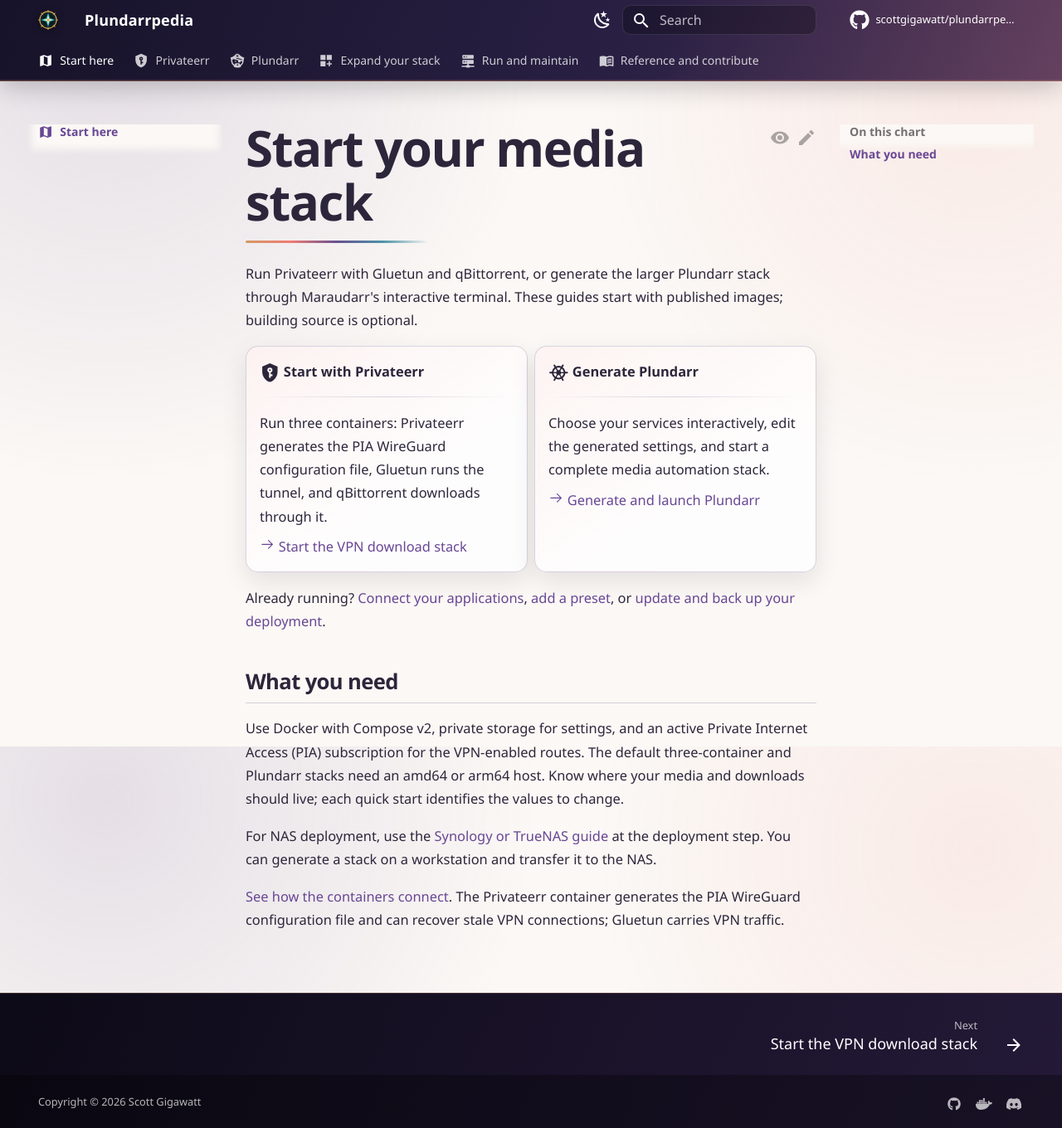
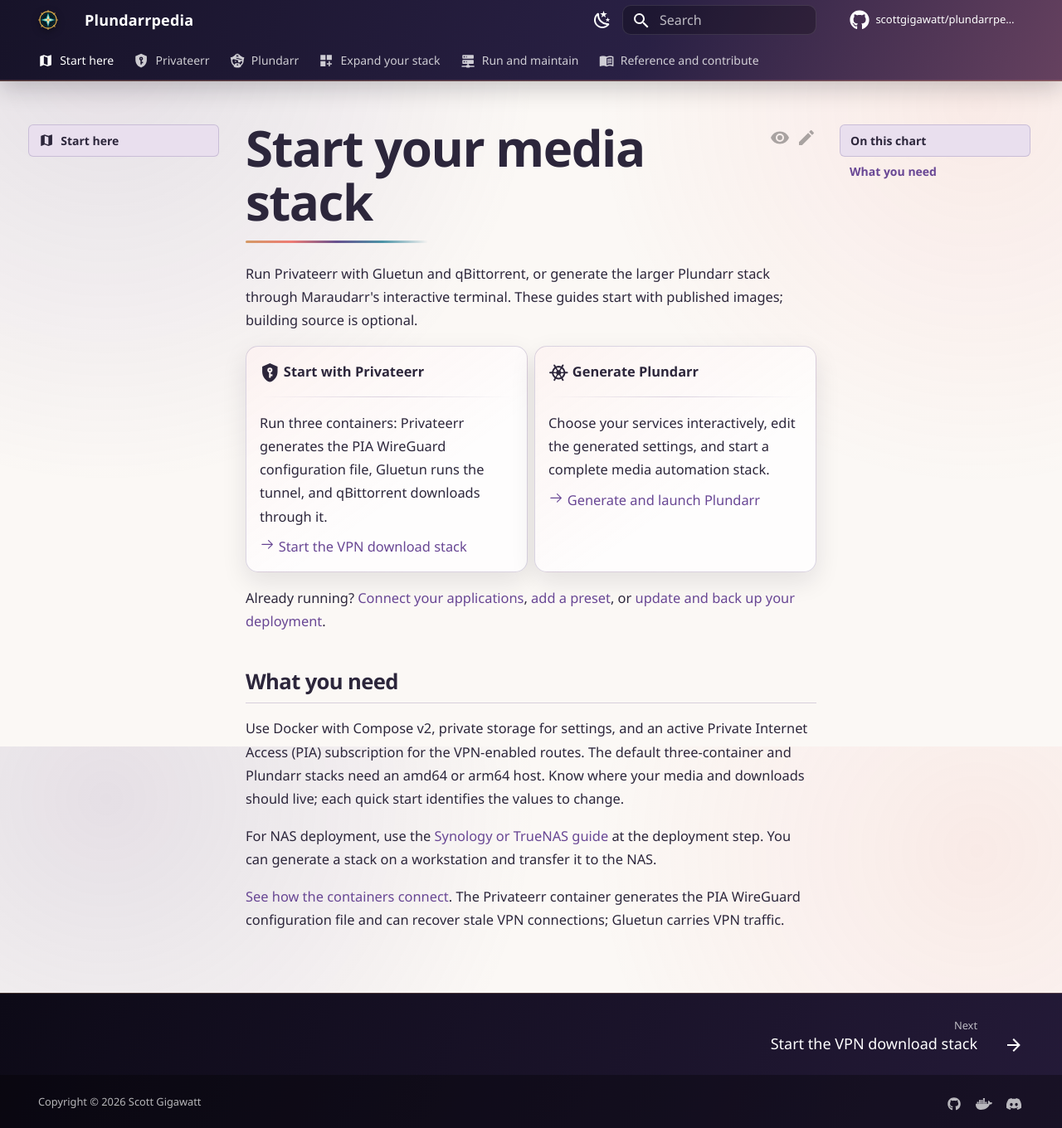
Before and after one commit to scottgigawatt/plundarrpedia, an MkDocs documentation site: the page built from docs/index.md, in a window 1280 px wide and 1360 px high. Shown: the whole window at 83% size. Built offline with MkDocs 1.6.1 and Material for MkDocs 9.7.7, drawn with Linux system fonts in a browser that asks for light colours; comment, search, counter and statistics services are not loaded.

Commit message:
🎨 Sidebar headings find their comfy pants

```diff
--- a/docs/assets/stylesheets/extra.css
+++ b/docs/assets/stylesheets/extra.css
@@ -22,6 +22,7 @@
 
 /* Warm lilac surfaces distinguish the wiki from Plundarr's ocean palette. */
 [data-md-color-scheme="default"] {
+  --pedia-nav-heading-background: #e9dfee;
   --md-primary-fg-color: #30264f;
   --md-primary-fg-color--light: #5b497d;
   --md-primary-fg-color--dark: #19132d;
@@ -39,6 +40,7 @@
 
 /* Inky violet surfaces pair with coral and copper instead of sea glass. */
 [data-md-color-scheme="slate"] {
+  --pedia-nav-heading-background: #392b49;
   color-scheme: dark;
   --md-hue: 258;
   --md-primary-fg-color: #171329;
@@ -474,6 +476,51 @@ body {
 
 /*
  *
+ * Center sidebar headings in theme-colored highlights without a shadow offset.
+ * Keep desktop heading styles separate from mobile drawer controls.
+ *
+ */
+.md-sidebar--secondary .md-nav__title {
+  background: var(--pedia-nav-heading-background);
+  border: 1px solid var(--pedia-border);
+  border-radius: 0.3rem;
+  box-shadow: none;
+  color: var(--md-default-fg-color);
+  line-height: 1.5;
+  padding: 0.4rem 0.6rem;
+}
+
+@media screen and (min-width: 76.25em) {
+  .md-sidebar--primary .md-nav--lifted > .md-nav__list > .md-nav__item--active > .md-nav__link {
+    align-items: center;
+    background: var(--pedia-nav-heading-background);
+    border: 1px solid var(--pedia-border);
+    border-radius: 0.3rem;
+    box-shadow: none;
+    color: var(--md-default-fg-color);
+    line-height: 1.5;
+    margin-inline: -0.6rem 0;
+    padding: 0.4rem 0.6rem;
+  }
+
+  .md-sidebar--primary .md-nav--lifted > .md-nav__list > .md-nav__item--active > .md-nav__link > .md-nav__link {
+    align-items: center;
+    color: inherit;
+    line-height: inherit;
+    margin: 0;
+  }
+
+  .md-sidebar--primary .md-nav--lifted > .md-nav__list > .md-nav__item--active > .md-nav__link span[aria-hidden] {
+    display: inline-flex;
+  }
+
+  .md-sidebar--primary .md-nav--lifted > .md-nav__list > .md-nav__item--active > .md-nav__link svg {
+    margin-top: 0;
+  }
+}
+
+/*
+ *
  * Keep the mobile section title aligned with its matching tab and sidebar icon.
  *
  */
```
